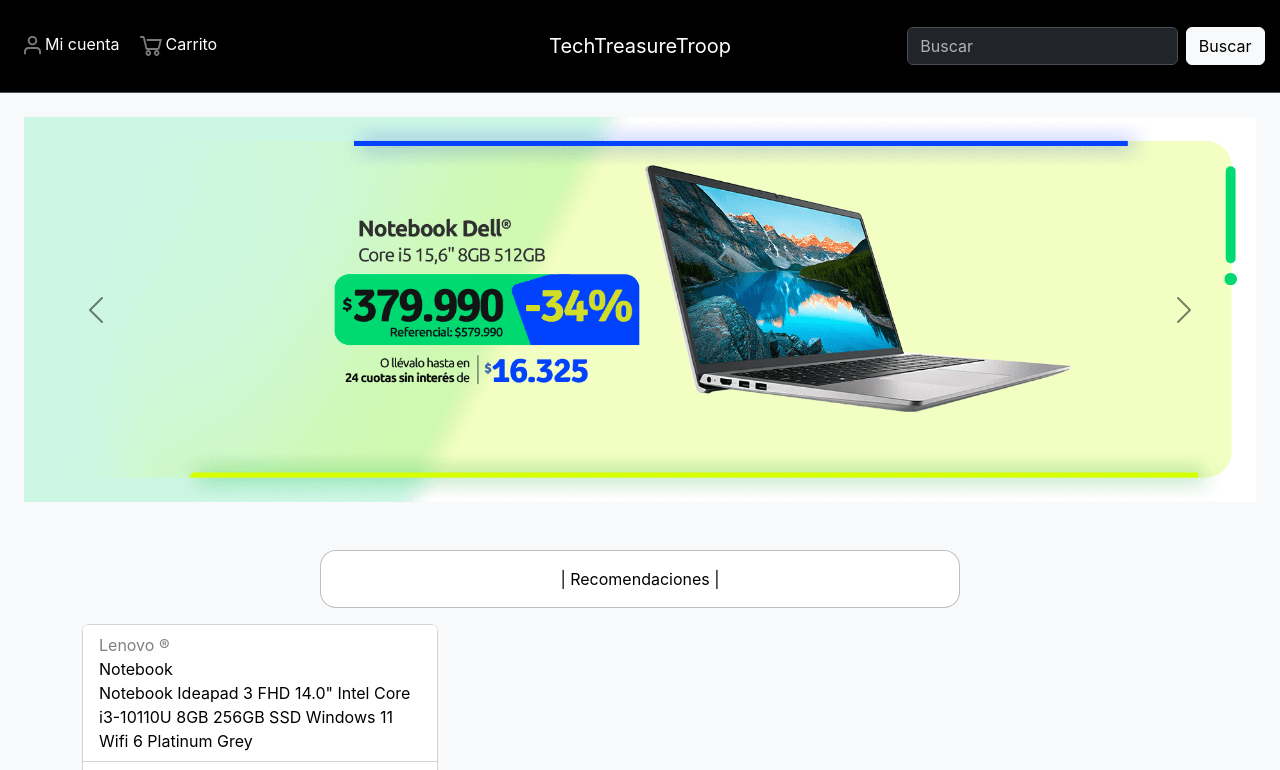
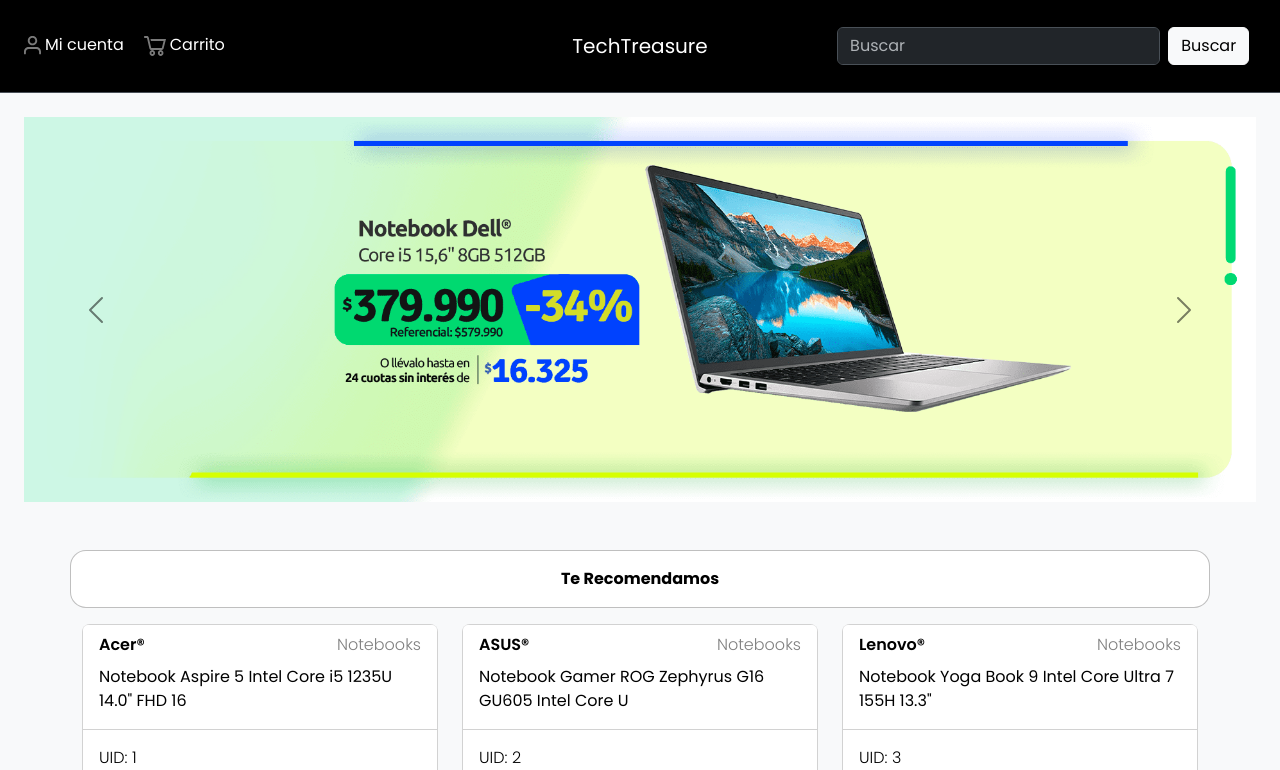
Before and after one commit to AndressAlonso/Ferremas, a Django app: page / in a window 1280 px wide. Shown: the top 770 px of the page. Run offline with Django 4.2, Linux system fonts and the light colour scheme; data comes from the database, SQL or seed files in the repository; both versions use the stored data as it was after the commit; grey boxes are pictures that could not be loaded.

Commit message:
Tabla Producto en el index y cambio de font

```diff
--- a/ProyectoProgramacionWeb/settings.py
+++ b/ProyectoProgramacionWeb/settings.py
@@ -38,6 +38,7 @@
     'django.contrib.messages',
     'django.contrib.staticfiles',
     'core',
+    'django.contrib.humanize',
 ]
 
 MIDDLEWARE = [
--- a/core/static/css/font.css
+++ b/core/static/css/font.css
@@ -1,4 +1,5 @@
-*{font-family: "Source Sans Pro", -apple-system, BlinkMacSystemFont, "Segoe UI", Roboto, sans-serif;}
+@import url('https://fonts.googleapis.com/css2?family=Poppins:ital,wght@0,100;0,200;0,300;0,400;0,500;0,600;0,700;0,800;0,900;1,100;1,200;1,300;1,400;1,500;1,600;1,700;1,800;1,900&display=swap');
+*{font-family: "Poppins","Source Sans Pro", -apple-system, BlinkMacSystemFont, "Segoe UI", Roboto, sans-serif;}
 
 ::-webkit-scrollbar {
     display: none;
--- /dev/null
+++ b/core/static/css/index.css
@@ -0,0 +1,6 @@
+#image-card {
+    height: 50vh;
+    background-size: contain;
+    background-position: center;
+    background-repeat: no-repeat;
+}
--- a/core/templates/Carrito.html
+++ b/core/templates/Carrito.html
@@ -1,6 +1,6 @@
 {% extends "plantilla.html" %}
 {% load static %}
-{% block 'content' %}
+{% block content %}
 <div class="container mt-5 bg-white rounded-3 pt-4 pb-4 mb-5">
 
   <h2 class=""><svg class="m-1" xmlns="http://www.w3.org/2000/svg" width="40" height="40" viewBox="0 0 22 20"
@@ -49,4 +49,4 @@
   crossorigin="anonymous"></script>
 
 
-  {% endblock 'content' %}
+  {% endblock content %}
--- a/core/templates/detalle.html
+++ b/core/templates/detalle.html
@@ -1,6 +1,6 @@
 {% extends 'plantilla.html' %}
 {% load static %}
-{% block 'content' %}
+{% block content %}
 <div class="container my-5">
   <div class="card">
       <div class="row g-0">
@@ -47,4 +47,4 @@
 <script src="https://cdn.jsdelivr.net/npm/bootstrap@5.3.0/dist/js/bootstrap.bundle.min.js"></script>
 <script src="{% static 'js/mindicador.js' %}"></script>
 
-{% endblock 'content' %}
+{% endblock content %}
--- a/core/templates/index.html
+++ b/core/templates/index.html
@@ -1,24 +1,22 @@
-{% extends "plantilla.html" %}
+{% extends 'plantilla.html' %}
 {% load static %}
-{% block 'content' %}
+{% load humanize %}
+{% block links %}
+  <link rel="stylesheet" href="{% static 'css/index.css' %}" />
+{% endblock %}
+
+{% block content %}
   <header class="mb-5">
-    <div id="carousel" class="carousel slide container-fluid mt-4 px-0 px-sm-3 px-md-4" data-bs-ride="carousel"
-      data-bs-theme="dark">
+    <div id="carousel" class="carousel slide container-fluid mt-4 px-0 px-sm-3 px-md-4" data-bs-ride="carousel" data-bs-theme="dark">
       <div class="carousel-inner">
         <div class="carousel-item active">
-          <a href="">
-            <img src="{% static 'img-carousel/1.png' %}" class="d-block w-100" alt="Promoción Días Samsung">
-          </a>
+          <a href=""><img src="{% static 'img-carousel/1.png' %}" class="d-block w-100" alt="Promoción Días Samsung" /></a>
         </div>
         <div class="carousel-item">
-          <a href="">
-            <img src="{% static 'img-carousel/2.png' %}" class="d-block w-100" alt="Producto 3">
-          </a>
+          <a href=""><img src="{% static 'img-carousel/2.png' %}" class="d-block w-100" alt="Producto 3" /></a>
         </div>
         <div class="carousel-item">
-          <a href="">
-            <img src="{% static 'img-carousel/3.png' %}" class="d-block w-100" alt="Producto 4">
-          </a>
+          <a href=""><img src="{% static 'img-carousel/3.png' %}" class="d-block w-100" alt="Producto 4" /></a>
         </div>
       </div>
       <button class="carousel-control-prev" type="button" data-bs-target="#carousel" data-bs-slide="prev">
@@ -34,23 +32,18 @@
       <div class="modal-dialog">
         <div class="modal-content">
           <div class="modal-header">
-            <h1 class="modal-title fs-5 fw-bold" id="exampleModalLabel">
-              Iniciar Sesion
-            </h1>
+            <h1 class="modal-title fs-5 fw-bold" id="exampleModalLabel">Iniciar Sesion</h1>
             <button type="button" class="btn-close" data-bs-dismiss="modal" aria-label="Close"></button>
           </div>
           <div class="modal-body border-bottom-0 m-auto">
-            <div id="rut-login" class=" text-center">
+            <div id="rut-login" class="text-center">
               <label class="form-label" for="rut-login">RUT</label>
-              <input type="text" id="f.rut-login" class="form-control border-dark border-opacity-50"
-                placeholder="12765832-9">
+              <input type="text" id="f.rut-login" class="form-control border-dark border-opacity-50" placeholder="12765832-9" />
               <div id="contraseña-login" class="mt-3 mb-3">
                 <label class="form-label" for="contraseña-login">Password</label>
-                <input type="password" id="f.contraseña-login"
-                  class="form-control border-dark border-opacity-50" placeholder="Tu Contraseña">
+                <input type="password" id="f.contraseña-login" class="form-control border-dark border-opacity-50" placeholder="Tu Contraseña" />
               </div>
-              <button type="button" class="btn w-100 bg-dark text-white ">Iniciar Sesión</button>
-
+              <button type="button" class="btn w-100 bg-dark text-white">Iniciar Sesión</button>
             </div>
             <div class="modal-footer text-center d-flex text-black border-top-0">
               <a href="Login.html" class="w-100 h-100"><button class="btn link-body-emphasis">¿No tienes cuenta? Regístrate</button></a>
@@ -62,37 +55,42 @@
     </div>
   </header>
   <section class="mb-5 d-flex flex-column gap-3">
-    <div id="Recomendaciones-title" class="w-50 border-black border border-1 border-opacity-25 bg-white rounded-4 text-black container pt-3 pb-3 rounded-2 text-center"><span>|
-        Recomendaciones |</span></div>
+    <div id="Recomendaciones-title" class="w-100 border-black border border-1 border-opacity-25 bg-white rounded-4 text-black container pt-3 pb-3 rounded-2 text-center">
+      <span class="fw-bold">Te Recomendamos</span>
+    </div>
     <div class="container">
       <div class="row row-cols-1 row-cols-md-2 row-cols-lg-3 g-4">
-        <!-- Card 1 -->
+        {% for producto in productos %}
+
+        {% comment %} card {% endcomment %}
         <div class="col">
           <div class="card rounded-3">
             <a href="#" class="text-decoration-none text-black">
               <div class="card-header bg-white">
-                <div class="text-black-50">Lenovo ® </div>
-                <div>Notebook</div>
-                <div>Notebook Ideapad 3 FHD 14.0" Intel Core i3-10110U 8GB 256GB SSD Windows 11 Wifi 6 Platinum Grey
+                <div class="d-flex w-100 justify-content-between">
+                  <div class="text-black fw-semibold">{{ producto.id_marca.nombre }}</div>
+                  <div class="text-black-50 fw-light">{{ producto.id_tipo_producto.nombre }}</div>
                 </div>
+                <div class="py-2">{{ producto.descripcion }}</div>
               </div>
               <div class="card-body border-black">
                 <div class="d-flex justify-content-between">
-                  <div>ID: 10</div>
-                  <div>2 Unid.</div>
+                  <div class="text-black fw-light">UID: {{ producto.id }}</div>
                 </div>
-                <div id="image-card" class="d-flex justify-content-center"><img
-                    src="https://www.pcfactory.cl/public/foto/49058/1_200.jpg?t=1709231371615" alt=""></div>
+                <div id="image-card" style="background-image: url({{ producto.imagen }});"></div>
               </div>
             </a>
-            <div class="card-footer text-center d-flex bg-white">
-              <h5 class="text-success w-100" >Precio: $500.000</h5>
+            <div class="card-footer d-flex bg-white w-100 justify-content-between align-items-center">
+              <h6 class="text-black-50 fw-light">Quedan {{ producto.stock }} Unid.</h6>
+              <h6 class="text-black fs-5 fw-semibold">${{ producto.precio|intcomma }}</h6>
             </div>
             <a href="{% url 'detalle' %}" class="stretched-link"></a>
           </div>
         </div>
 
+
+        {% endfor %}
       </div>
     </div>
   </section>
-{% endblock 'content' %}
+{% endblock %}
--- a/core/templates/plantilla.html
+++ b/core/templates/plantilla.html
@@ -4,13 +4,14 @@
 <head>
   <meta charset="UTF-8">
   <meta name="viewport" content="width=device-width, initial-scale=1.0">
-  <title>TechTreasureTroop</title>
+  <title>TechTreasure</title>
   <link href="https://cdn.jsdelivr.net/npm/bootstrap@5.3.3/dist/css/bootstrap.min.css" rel="stylesheet"
     integrity="sha384-QWTKZyjpPEjISv5WaRU9OFeRpok6YctnYmDr5pNlyT2bRjXh0JMhjY6hW+ALEwIH" crossorigin="anonymous">
   <script src="https://cdn.jsdelivr.net/npm/bootstrap@5.3.3/dist/js/bootstrap.bundle.min.js"
     integrity="sha384-YvpcrYf0tY3lHB60NNkmXc5s9fDVZLESaAA55NDzOxhy9GkcIdslK1eN7N6jIeHz"
     crossorigin="anonymous"></script>
   <link rel="stylesheet" href="{% static 'css/font.css' %}">
+  {% block links %}{% endblock links %}
 </head>
 <body class="bg-light">
     <div class="modal fade" id="exampleModal" tabindex="-1" aria-labelledby="exampleModalLabel" aria-hidden="true">
@@ -45,7 +46,7 @@
       <nav class="navbar bg-black border-bottom border-body navbar-expand-lg pb-4 pt-4" data-bs-theme="dark">
         <div class="container-fluid text-white">
           <a class="navbar-brand mx-auto text-white position-absolute start-50 translate-middle-x" href="{% url 'home' %}">
-            TechTreasureTroop
+            TechTreasure
           </a>
           <button class="navbar-toggler" type="button" data-bs-toggle="collapse" data-bs-target="#navbarSupportedContent" id="btnNav"
             aria-controls="navbarSupportedContent" aria-expanded="false" aria-label="Toggle navigation">
@@ -83,29 +84,29 @@
         </div>
       </nav>
 
-    {% block 'content' %}
+    {% block content %}
 
-    {% endblock 'content' %}
+    {% endblock content %}
 
-    <nav class="navbar text-light bg-black border-bottom"
+    <nav class="navbar text-light bg-black border-bottom py-4"
       data-bs-theme="dark">
       <div class="container-fluid text-center">
         <div class="row w-100">
           <div class="col-12 col-md-4 d-flex flex-column justify-content-center align-items-center">
-            <h4>Ventas</h4>
-            <h5>+56927744345</h5>
+            <h6 class="text-white-50 fw-light">Ventas</h6>
+            <h5 class="fw-light">+56927744345</h5>
+          </div>
+          <div class="col-12 col-md-4 d-flex justify-content-center align-items-center">
+            <a href="{% url 'home' %}"
+              class="text-decoration-none d-flex justify-content-center my-4 align-items-center text-white">
+              TechTreasure
+            </a>
           </div>
           <div class="col-12 col-md-4 d-flex flex-column justify-content-center align-items-center">
-            <h4 class="text-center">Ventas Empresas</h4>
+            <h6 class="text-center text-white-50 fw-light">Ventas Empresas</h6>
             <a href="{% url 'form' %}" class="text-decoration-none">Contacto Venta Empresa</a>
           </div>
-          <div class="col-12 col-md-4 d-flex justify-content-center align-items-center">
-            <a href="index.html"
-              class="text-decoration-none d-flex justify-content-center align-items-center text-white">
-              <img src="" alt="">
-              TechTreasureTroop
-            </a>
-          </div>
+
         </div>
       </div>
     </nav>
--- a/core/views.py
+++ b/core/views.py
@@ -1,7 +1,9 @@
 from django.shortcuts import render
+from .models import *
 
 def home(request):
-    return render(request, "index.html")
+    productos = Producto.objects.all()
+    return render(request, 'index.html', {'productos':productos})
 
 def form(request):
     return render(request, "formulario.html")
```
Also changed, not shown: core/templates/Login.html (+5 -5 lines), core/templates/formulario.html (+14 -13 lines), db.sqlite3.
